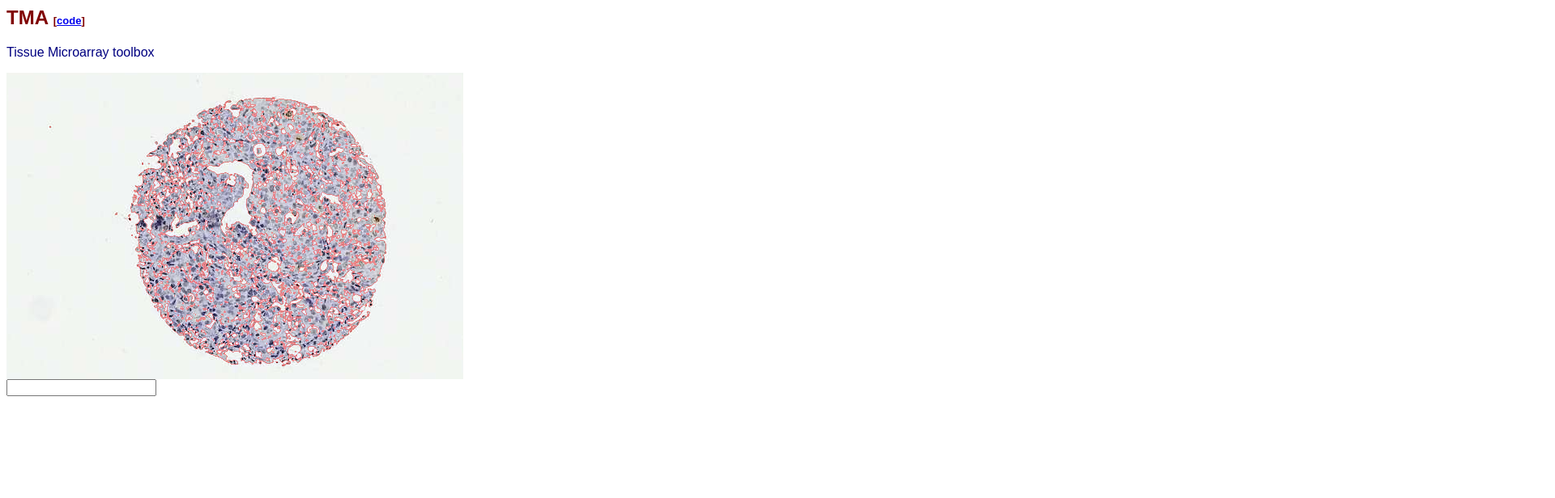
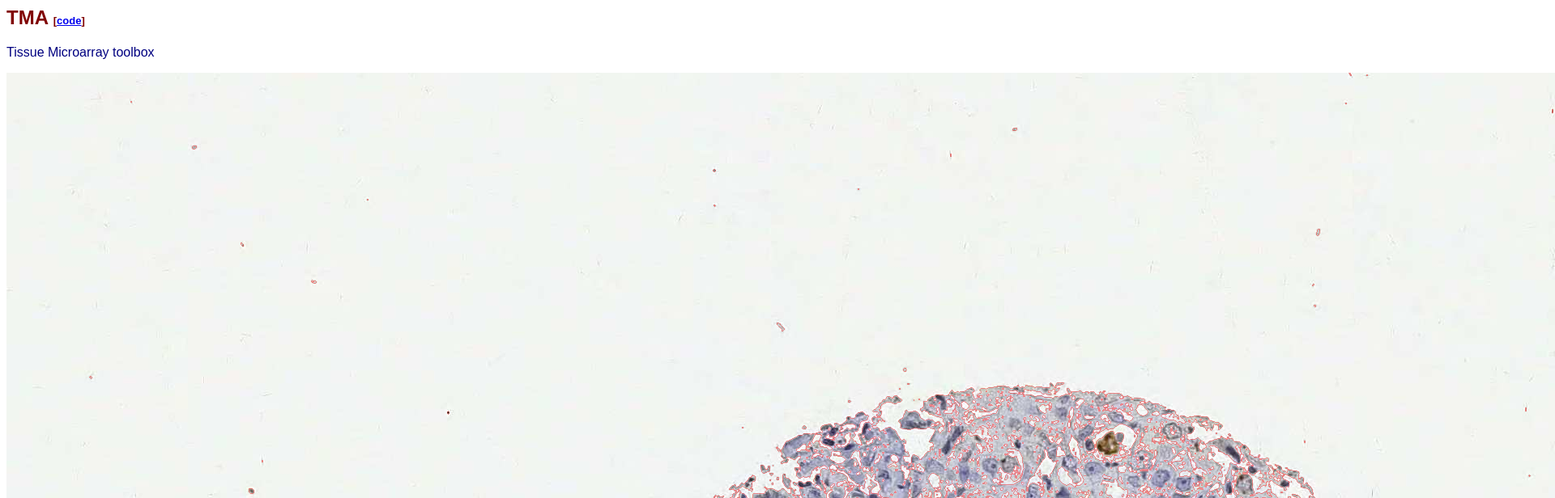
Before and after one commit to episphere/tma, a plain HTML site: page index.html in a window 1280 px wide. Shown: the top 616 px of the page at 81% size, 1920 px wide, since content can reach past the window. Drawn offline with Linux system fonts and the light colour scheme.

Commit message:
Update index.html

```diff
--- a/index.html
+++ b/index.html
@@ -14,7 +14,7 @@
         <h2>TMA <span style="font-size:small">[<a href="https://github.com/episphere/tma" target="_blank">code</a>]</code></h2>
         <p> Tissue Microarray toolbox</p>
         <div id="imageDiv">
-            <img id="tmaImg" src="slide.png" onload="tma()">
+            <img id="tmaImg" src="slide.jpg" onload="tma()">
         </div>
         <input>
         </div>
```
